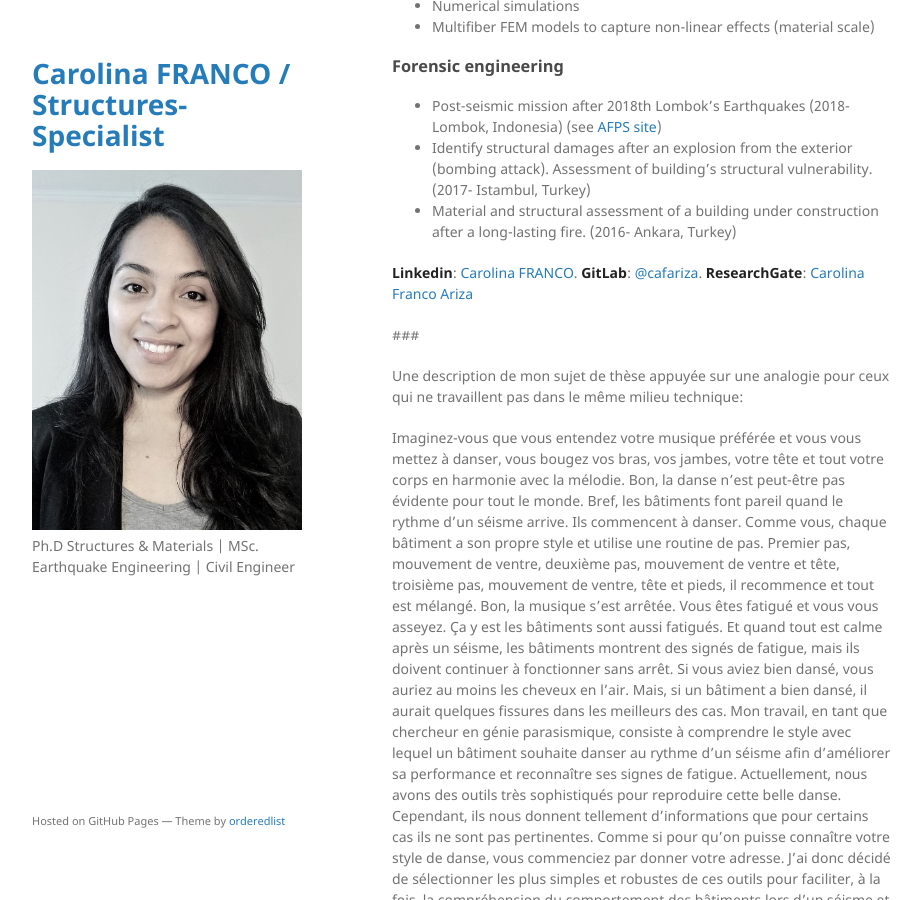
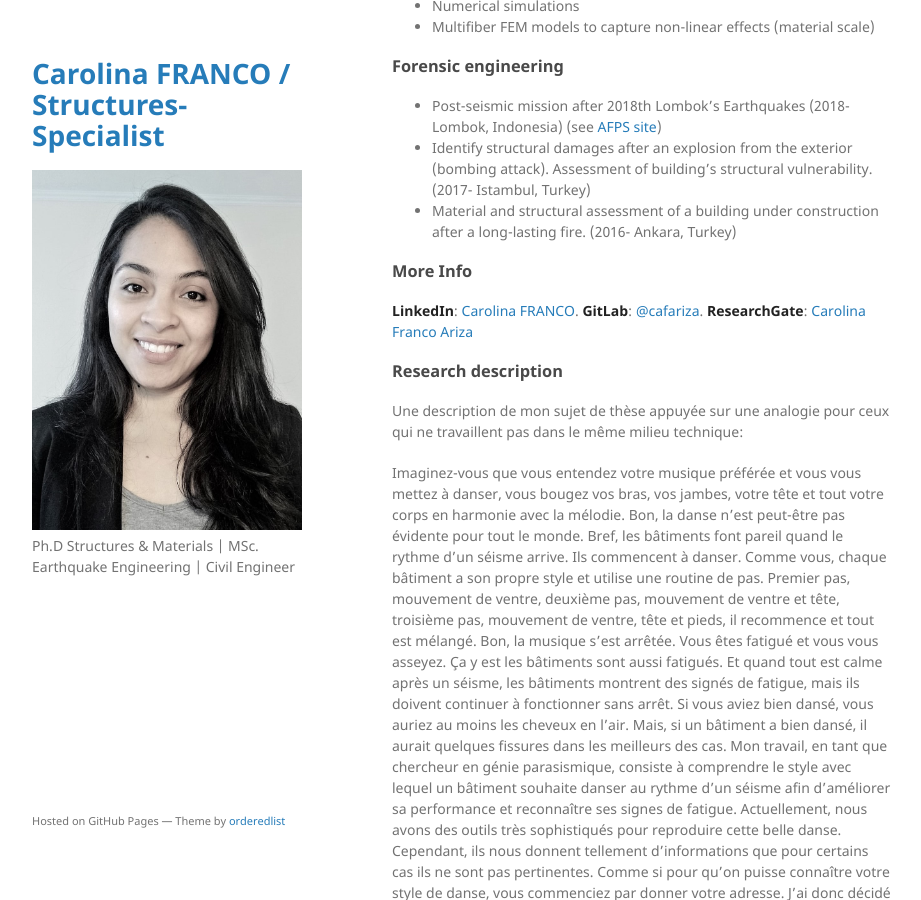
Before and after one commit to cafariza/cafariza.github.io, a Jekyll site: the page built from index.md, in a window 1280 px wide and 900 px high, scrolled down 513 px. Shown: the whole window, without its empty margins (178-1099 px from the left). Built offline with Jekyll 4.4.1, drawn with Linux system fonts in a browser that asks for light colours; our own code applies the rules of GitHub Pages for plain Markdown files.

Commit message:
Update index.md

```diff
--- a/index.md
+++ b/index.md
@@ -23,11 +23,12 @@ Worked on robust and simplified modeling techniques for the seismic response ass
 - Identify structural damages after an explosion from the exterior (bombing attack). Assessment of building's structural vulnerability. (2017- Istambul, Turkey)
 - Material and structural assessment of a building under construction after a long-lasting fire. (2016- Ankara, Turkey)
 
-**Linkedin**: [Carolina FRANCO](https://www.linkedin.com/in/cafariza/).
+### More Info
+**LinkedIn**: [Carolina FRANCO](https://www.linkedin.com/in/cafariza/).
 **GitLab**: [@cafariza](https://gitlab.com/cafariza).
 **ResearchGate**: [Carolina Franco Ariza](https://www.researchgate.net/profile/Carolina-Franco-Ariza-2)
 
-###
+### Research description
 
 Une description de mon sujet de thèse appuyée sur une analogie pour ceux qui ne travaillent pas dans le même milieu technique:
 
```
